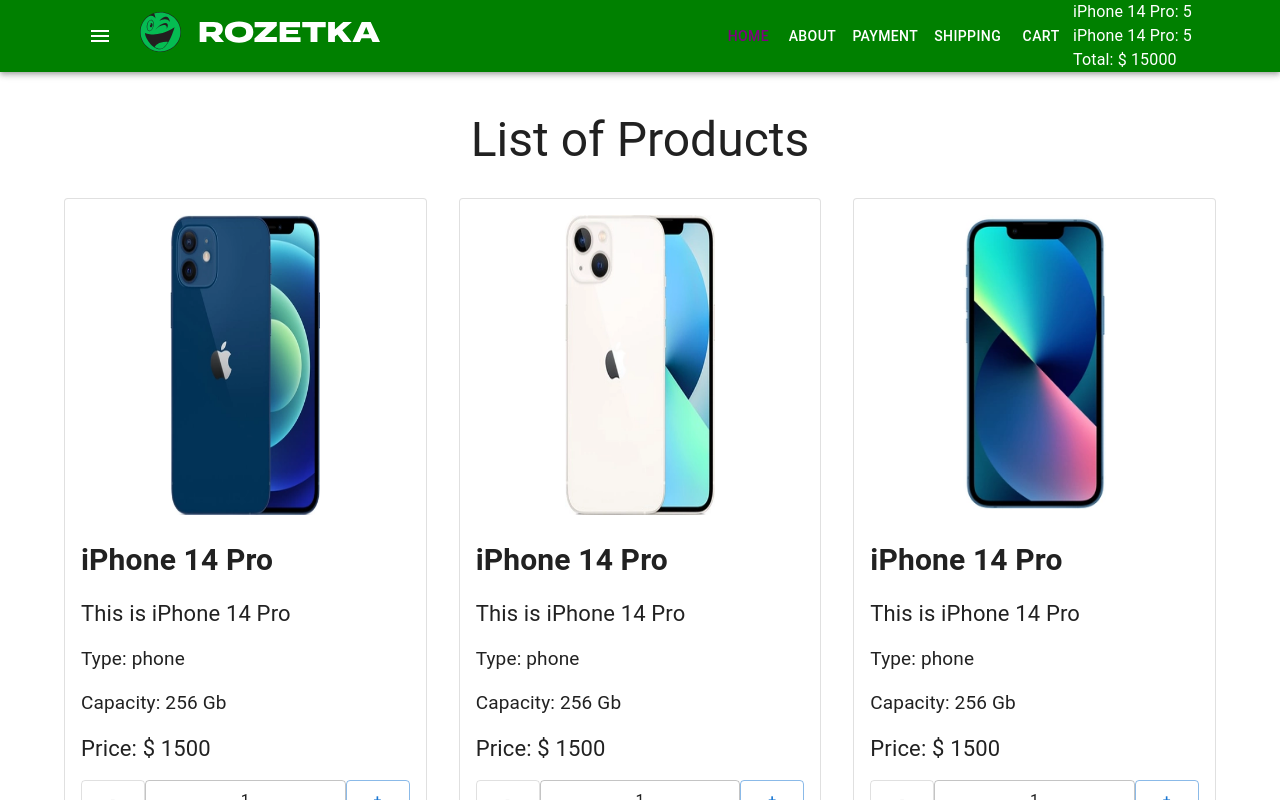
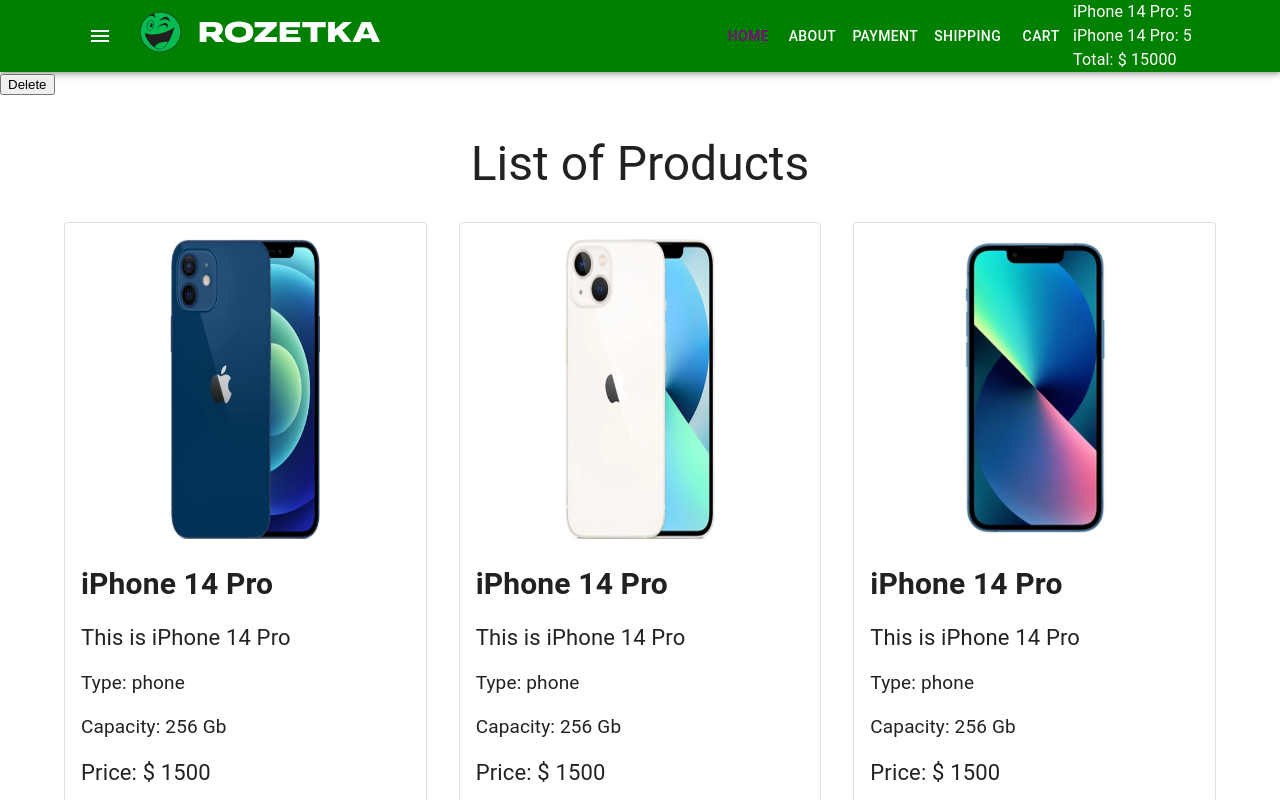
Before and after one commit to OlegBerlo/def, a React (Create React App) app: page / in a window 1280 px wide. Shown: the top 800 px of the page. Built offline with nearby package versions, Linux system fonts and the light colour scheme; the HTML template or start-up script is replaced by a standard one.

Commit message:
button delete

```diff
--- a/src/Container/App/App.tsx
+++ b/src/Container/App/App.tsx
@@ -23,10 +23,19 @@
     }));
   };
 
+  const remmoveProductFromCart = (id: number) => {
+    setProductsInCart((prevState) => {
+      let prevProductsInCart = { ...prevState };
+      delete prevProductsInCart[id];
+      return prevProductsInCart;
+    });
+  };
+
   return (
     <StyledEngineProvider injectFirst>
       <CssBaseline />
       <Header productsInCart={productsInCart} />
+      <button onClick={() => remmoveProductFromCart(1)}>Delete</button>
       <Container
         sx={{
           padding: "40px 0",
```
